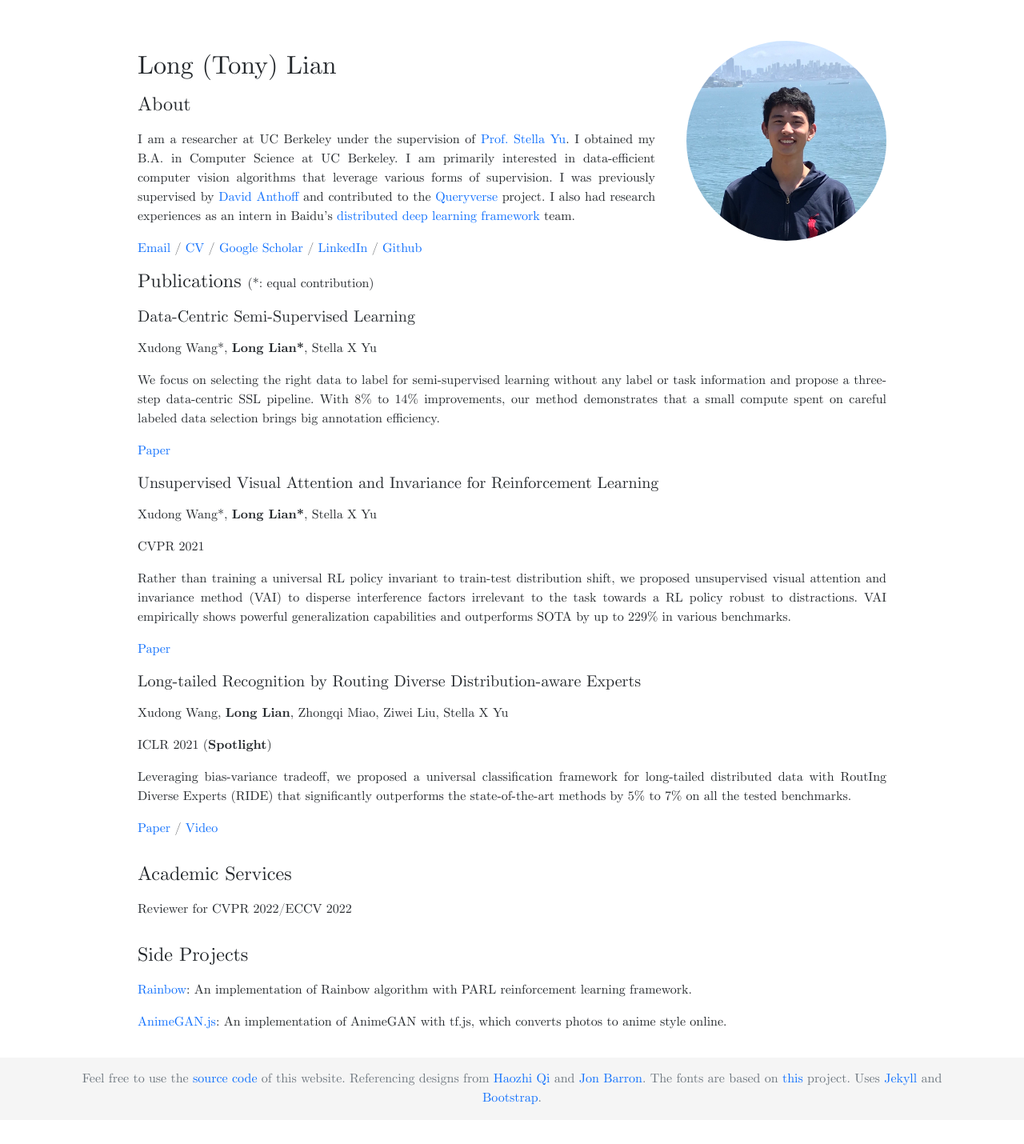
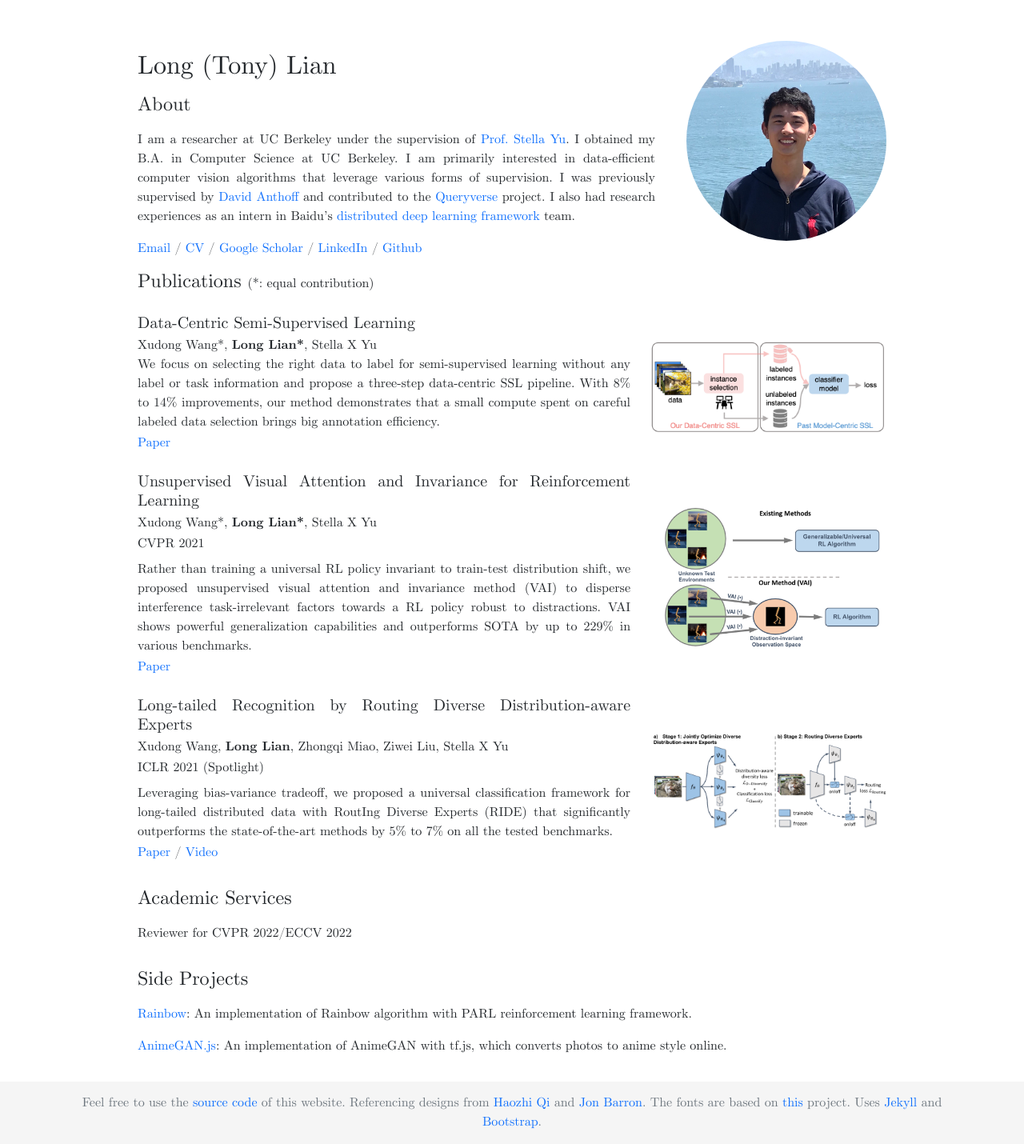
Before and after one commit to WANGaRuijie/WANGaRuijie.github.io, a Jekyll site: the page built from index.md, in a window 1280 px wide. Shown: the whole page at 80% size. Built offline with Jekyll 4.4.1, drawn with Linux system fonts in a browser that asks for light colours; before the commit the page ends 1400 px from its top, so only the background shows below that.

Commit message:
Add cover images

```diff
--- a/assets/style.scss
+++ b/assets/style.scss
@@ -77,11 +77,29 @@ html {
 .publication-title, .subsection-title {
     font-size: 1.25rem;
     // font-weight: bold;
-    margin: 0.5rem 0px;
+    margin: 0.5rem 0 0.25rem 0;
 }
 
 .publication-venue {
     font-weight: 300;
+    p {
+        margin: 0.125rem 0 0.5rem 0;
+    }
+}
+
+.publication-authors {
+    margin: 0 0 0 0;
+    p {
+        margin: 0 0 0 0;
+    }
+}
+
+.publication-excerpt {
+    margin: 0 0 0 0;
+}
+
+.publication-links {
+    margin: 0.125rem 0 1rem 0;
 }
 
 a:link { text-decoration: none; }
@@ -91,3 +109,7 @@ a:visited { text-decoration: none; }
 a:hover { text-decoration: none; }
 
 a:active { text-decoration: none; }
+
+.cover-image {
+    width: 100%;
+}
--- a/index.md
+++ b/index.md
@@ -23,22 +23,33 @@ title: "Long (Tony) Lian's Personal Website"
     <div class="row">
         <div class="col">
             <p class="h4 section-title">Publications <span class="h6">(*: equal contribution)</span></p>
-            {% assign sorted_publications = site.publications | sort:"date" %}
-            {% for publication in sorted_publications reversed %}
-                <p class="h5 publication-title">{{ publication.title }}</p>
-                <p> {{publication.authors | markdownify}} </p>
-                {% if publication.venue %}
-                    <p class="publication-venue"> {{publication.venue | markdownify}} </p>
-                {% endif %}
-                <p> {{publication.excerpt}} </p>
-                <!-- <p>{{ publication.content }}</p> -->
-                {% if publication.paper_url %}
-                <p> <a href="{{publication.paper_url}}">Paper</a>
-                {% if publication.video_url %}/ <a href="{{publication.video_url}}">Video</a>{% endif %}
-                {% if publication.code_url %}/ <a href="{{publication.code_url}}">Code</a>{% endif %}
-                </p>
-                {% endif %}
-            {% endfor %}
+            <div class="container-fluid" style="padding: 0;">
+                {% assign sorted_publications = site.publications | sort:"date" %}
+                {% for publication in sorted_publications reversed %}
+                <div class="row">
+                    <div class="col">
+                        <p class="h5 publication-title">{{ publication.title }}</p>
+                        <span class="publication-authors">{{publication.authors | markdownify}}</span>
+                        {% if publication.venue %}
+                            <span class="publication-venue">{{publication.venue | markdownify}}</span>
+                        {% endif %}
+                        <p class="publication-excerpt"> {{publication.excerpt}} </p>
+                        <!-- <p>{{ publication.content }}</p> -->
+                        {% if publication.paper_url %}
+                        <p class="publication-links"> <a href="{{publication.paper_url}}">Paper</a>
+                        {% if publication.video_url %}/ <a href="{{publication.video_url}}">Video</a>{% endif %}
+                        {% if publication.code_url %}/ <a href="{{publication.code_url}}">Code</a>{% endif %}
+                        </p>
+                        {% endif %}
+                    </div>
+                    {% if publication.cover_image %}
+                    <div class="col-4 d-none d-md-block align-self-center">
+                        <img class="cover-image" src="{{'/assets/cover_images/' | append: publication.cover_image | relative_url }}" />
+                    </div>
+                    {% endif %}
+                </div>
+                {% endfor %}
+            </div>
         </div>
     </div>
     <div class="row">
```
Also changed, not shown: _publications/2020-10-05-RIDE.md (+1 -0 lines), _publications/2021-04-07-VAI.md (+2 -1 lines), _publications/2021-10-07-DCSSL.md (+1 -0 lines), assets/cover_images/2020-10-05-RIDE.png (added), assets/cover_images/2021-04-07-VAI-wide.png (added), assets/cover_images/2021-04-07-VAI.png (added), assets/cover_images/2021-10-07-DCSSL.png (added).
